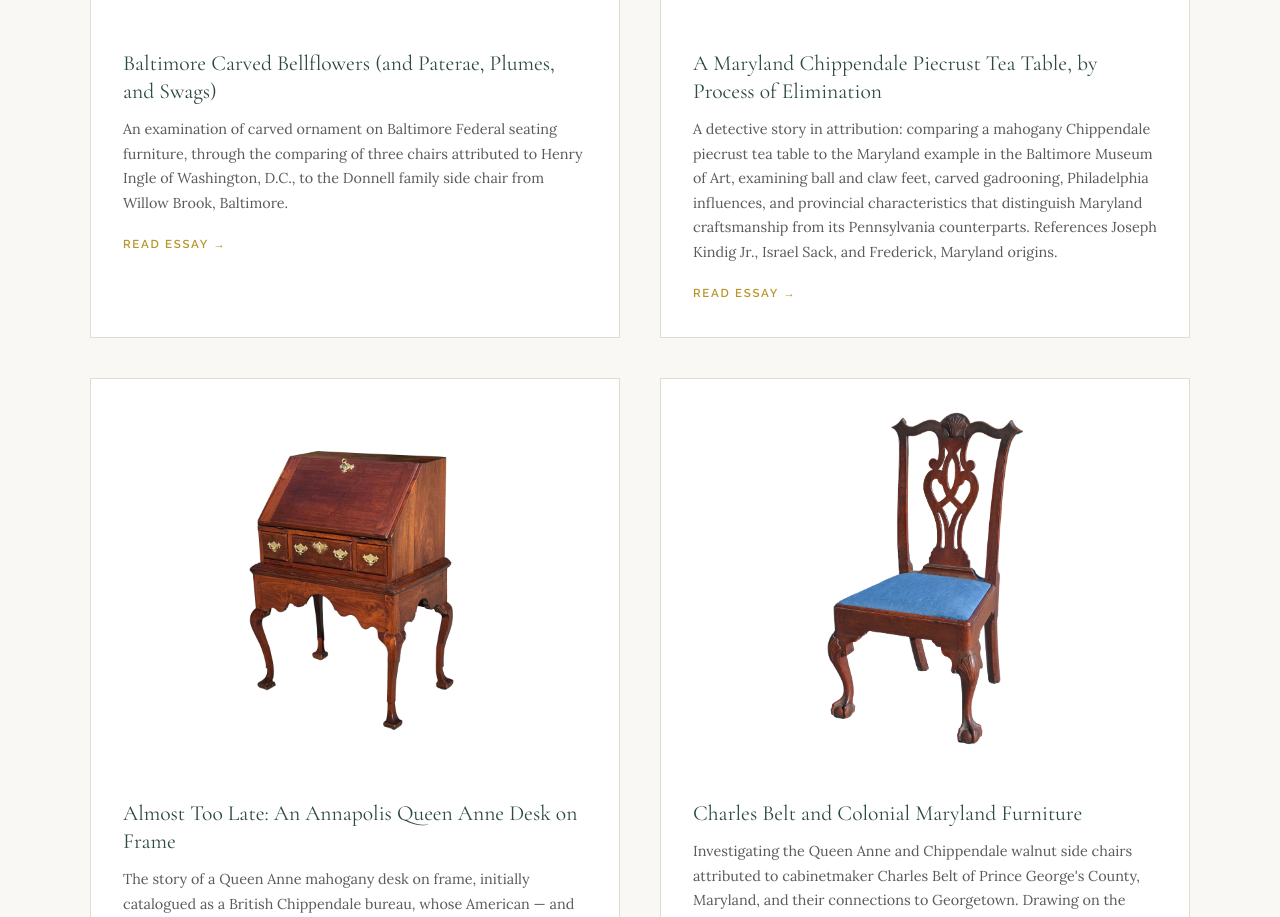
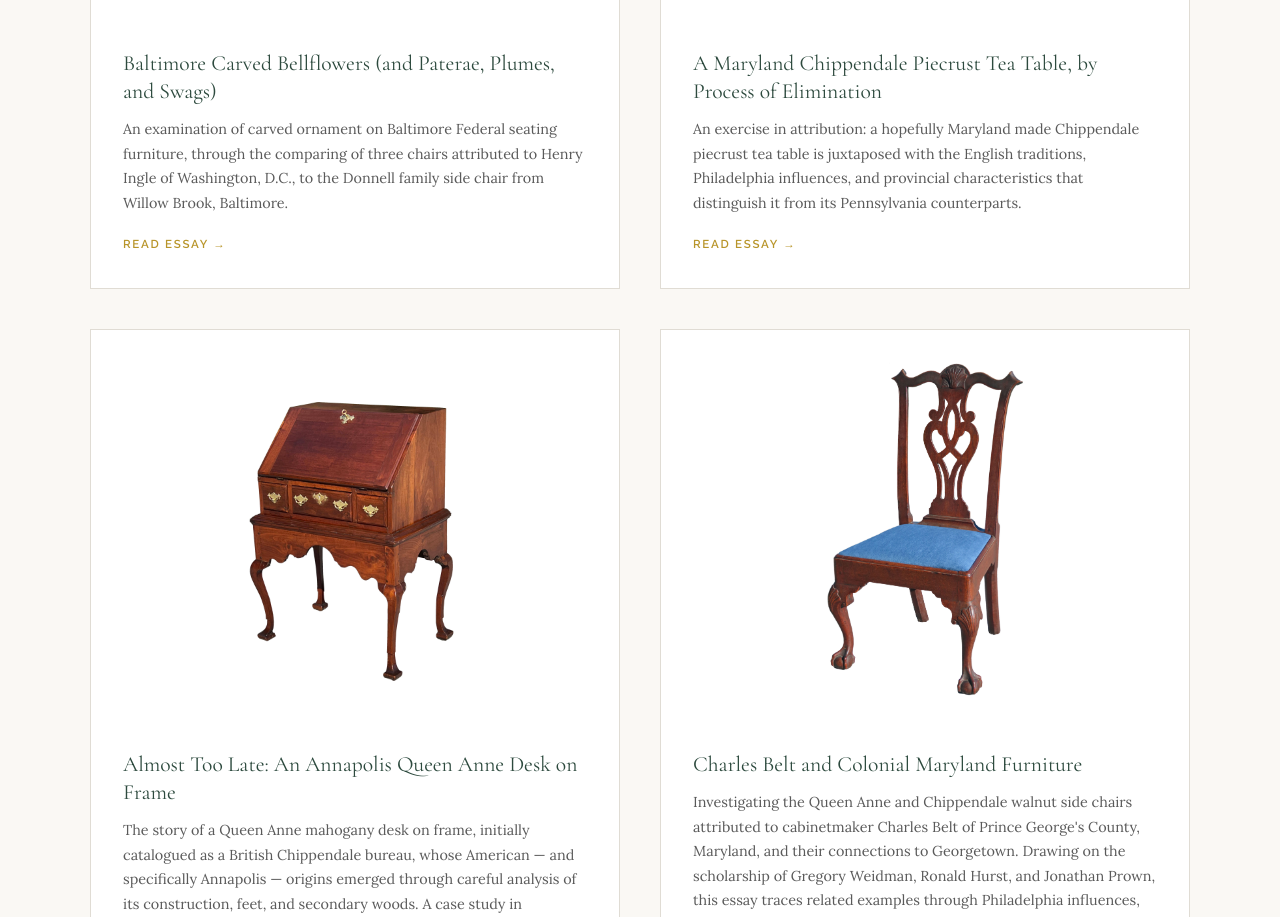
Before and after one commit to ntique4001-collab/naylorantiques, a plain HTML site: page index.html in a window 1280 px wide. Shown: the part 3534-4451 px from the top of the page. Drawn offline with nearby package versions, Linux system fonts and the light colour scheme.

Commit message:
Update Maryland Chippendale essay summary

```diff
--- a/index.html
+++ b/index.html
@@ -812,7 +812,7 @@ footer p {
           </div>
           <div class="essay-body">
             <h3>A Maryland Chippendale Piecrust Tea Table, by Process of Elimination</h3>
-            <p>A detective story in attribution: comparing a mahogany Chippendale piecrust tea table to the Maryland example in the Baltimore Museum of Art, examining ball and claw feet, carved gadrooning, Philadelphia influences, and provincial characteristics that distinguish Maryland craftsmanship from its Pennsylvania counterparts. References Joseph Kindig Jr., Israel Sack, and Frederick, Maryland origins.</p>
+            <p>An exercise in attribution: a hopefully Maryland made Chippendale piecrust tea table is juxtaposed with the English traditions, Philadelphia influences, and provincial characteristics that distinguish it from its Pennsylvania counterparts.</p>
             <span class="read-more">Read Essay →</span>
           </div>
         </a>
```
